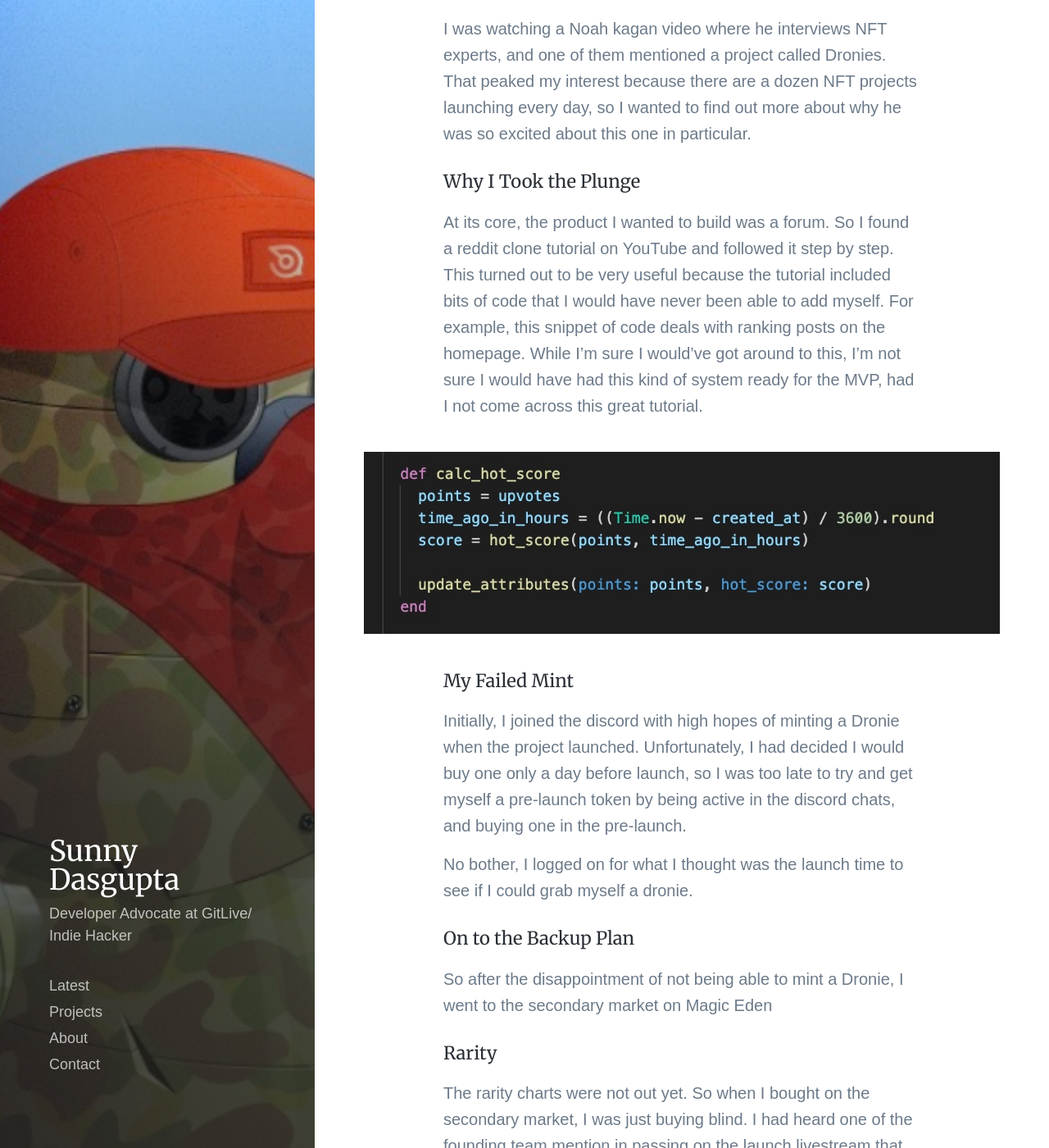
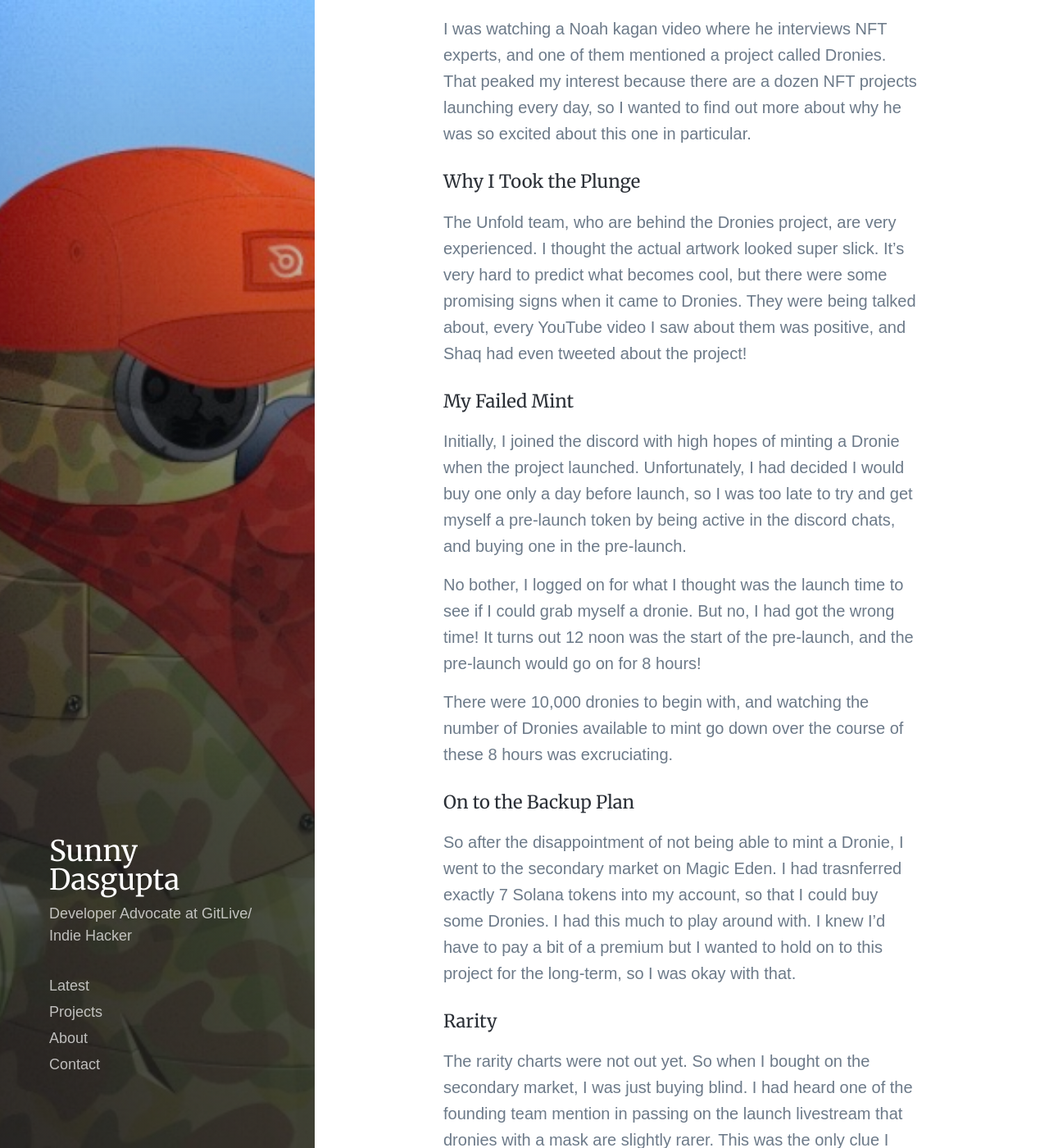
Before and after one commit to SuDa2103/Journal, a Jekyll site: the page built from _posts/2022-02-01-i-bought-my-first-nft.md, in a window 1280 px wide and 1400 px high, scrolled down 1254 px. Shown: the whole window at 82% size. Built offline with Jekyll 4.4.1, drawn with Linux system fonts in a browser that asks for light colours; nearby versions of some CDN libraries; some web fonts are replaced.

Commit message:
More dronies

```diff
--- a/_posts/2022-02-01-i-bought-my-first-nft.md
+++ b/_posts/2022-02-01-i-bought-my-first-nft.md
@@ -18,20 +18,19 @@ I was watching a Noah kagan video where he interviews NFT experts, and one of th
 
 
 #### Why I Took the Plunge
-At its core, the product I wanted to build was a forum. So I found a reddit clone tutorial on YouTube and followed it step by step. This turned out to be very useful because the tutorial included bits of code that I would have never been able to add myself. For example, this snippet of code deals with ranking posts on the homepage. While I’m sure I would’ve got around to this, I’m not sure I would have had this kind of system ready for the MVP, had I not come across this great tutorial.
-
-![]({{ site.baseurl }}/images/demo/hot-score.jpg)
+The Unfold team, who are behind the Dronies project, are very experienced. I thought the actual artwork looked super slick. It's very hard to predict what becomes cool, but there were some promising signs when it came to Dronies. They were being talked about, every YouTube video I saw about them was positive, and Shaq had even tweeted about the project!
 
 
 #### My Failed Mint
 Initially, I joined the discord with high hopes of minting a Dronie when the project launched. Unfortunately, I had decided I would buy one only a day before launch, so I was too late to try and get myself a pre-launch token by being active in the discord chats, and buying one in the pre-launch.
 
-No bother, I logged on for what I thought was the launch time to see if I could grab myself a dronie.
+No bother, I logged on for what I thought was the launch time to see if I could grab myself a dronie. But no, I had got the wrong time! It turns out 12 noon was the start of the pre-launch, and the pre-launch would go on for 8 hours!
+
+There were 10,000 dronies to begin with, and watching the number of Dronies available to mint go down over the course of these 8 hours was excruciating.
 
 
 #### On to the Backup Plan
-So after the disappointment of not being able to mint a Dronie, I went to the secondary market on Magic Eden
-
+So after the disappointment of not being able to mint a Dronie, I went to the secondary market on Magic Eden. I had trasnferred exactly 7 Solana tokens into my account, so that I could buy some Dronies. I had this much to play around with. I knew I'd have to pay a bit of a premium but I wanted to hold on to this project for the long-term, so I was okay with that.
 
 
 #### Rarity
```
